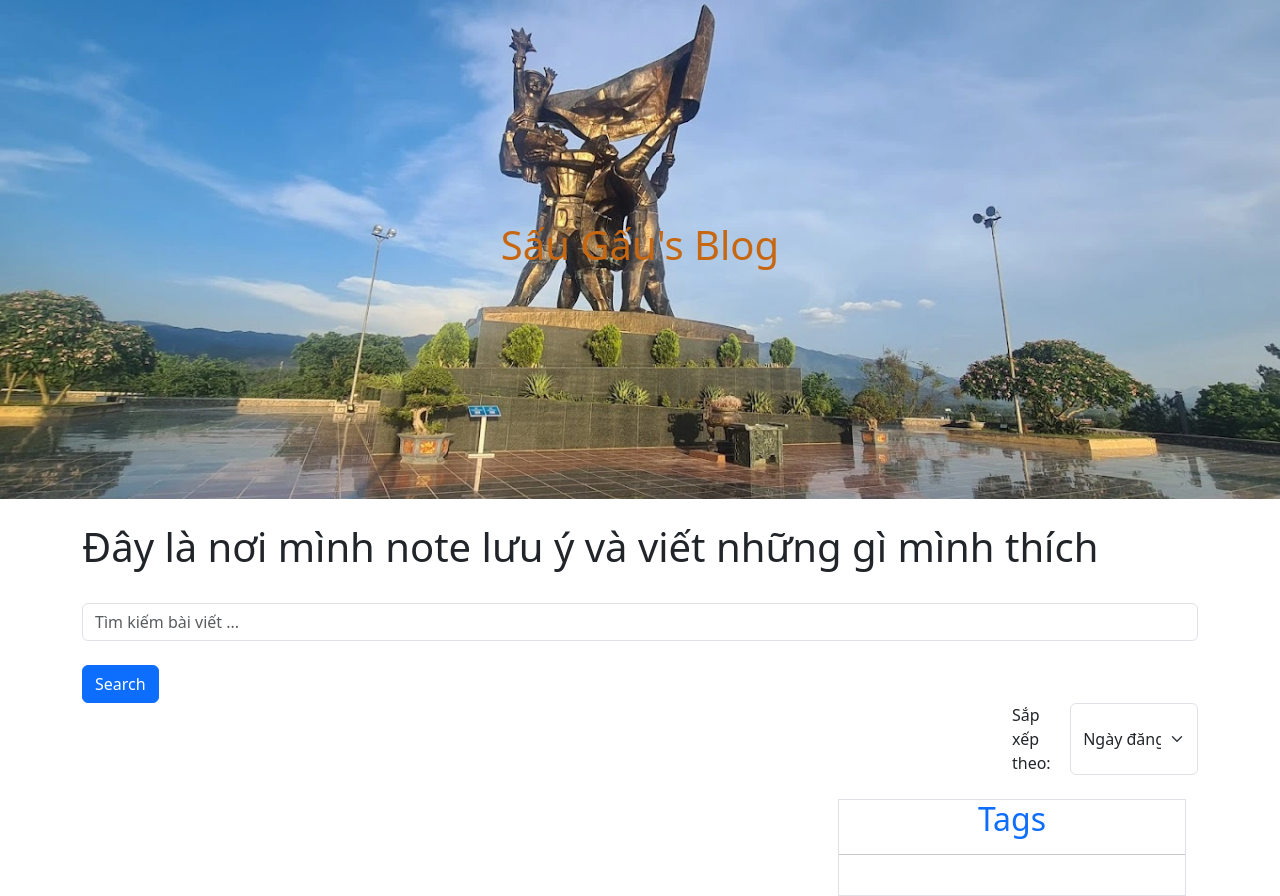
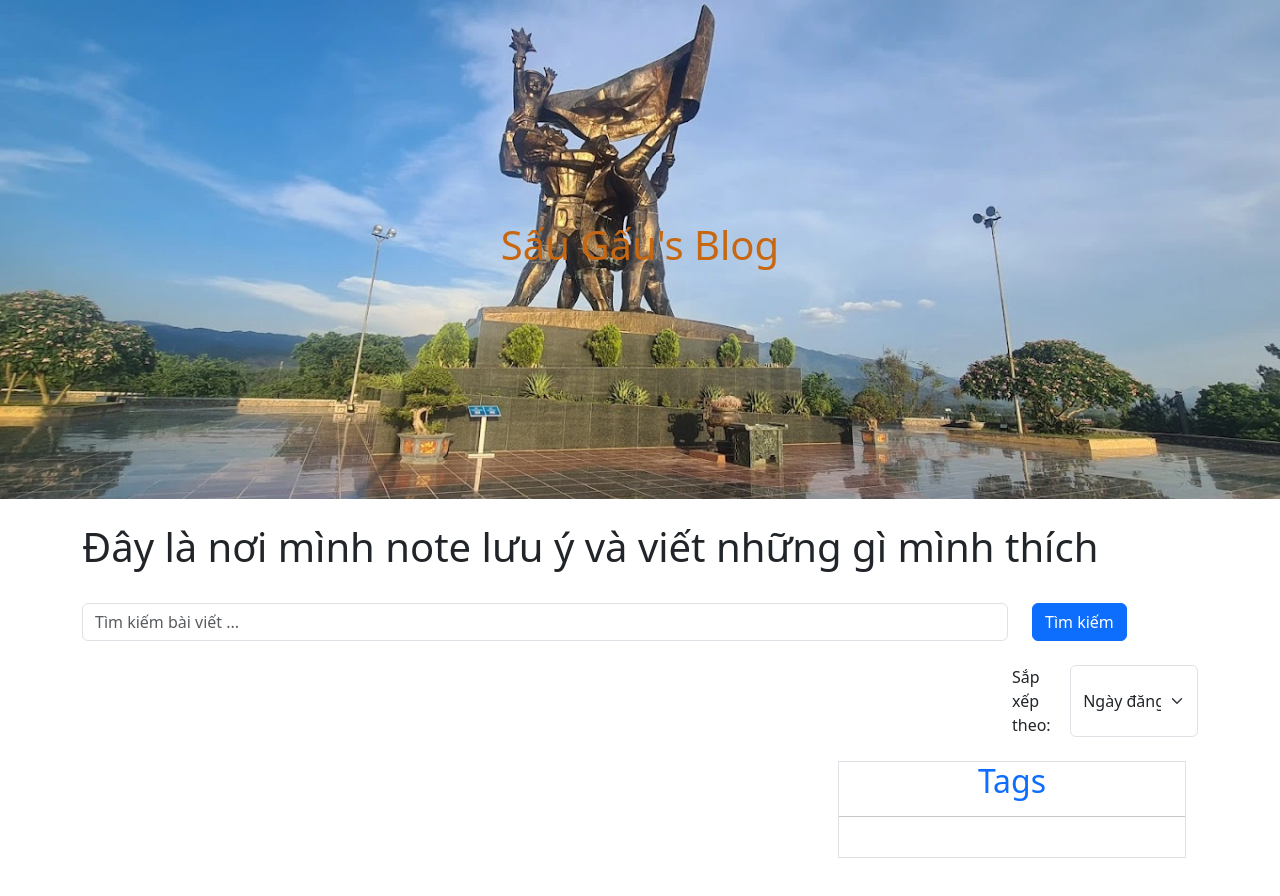
Before and after one commit to NguyenQuangMinh0504/my_website, a Django app: template django_my_website/templates/blog.html in a window 1280 px wide. Shown: the part 81-977 px from the top of the page. After the commit the page ends 939 px from the top, so only its background shows below. Run offline with Django 4.2, Linux system fonts and the light colour scheme; the template is opened without the code that fills it, so the values that code supplies are empty.

Commit message:
Update blog.html

```diff
--- a/django_my_website/templates/blog.html
+++ b/django_my_website/templates/blog.html
@@ -3,10 +3,17 @@
 <h1>Đây là nơi mình note lưu ý và viết những gì mình thích</h1>
 <br>
 
-<input class="form-control" id="search-box" type="text" placeholder="Tìm kiếm bài viết ...">
-<div class="position-absolute invisible" id="form_complete"></div>
+<div class="row">
+    <div class="col-sm-10">
+        <input class="form-control" id="search-box" type="text" placeholder="Tìm kiếm bài viết ...">
+        <div class="position-absolute invisible" id="form_complete"></div>
+    </div>
+    <div class="col-2 d-flex">
+        <button type="button" class="btn btn-primary" onclick="foo()">Tìm kiếm</button>
+    </div>
+</div>
 <br>
-<button type="button" class="btn btn-primary" onclick="foo()">Search</button>
+
 
 <div class="d-flex justify-content-end">
     <div class="col-2 d-flex">
```
